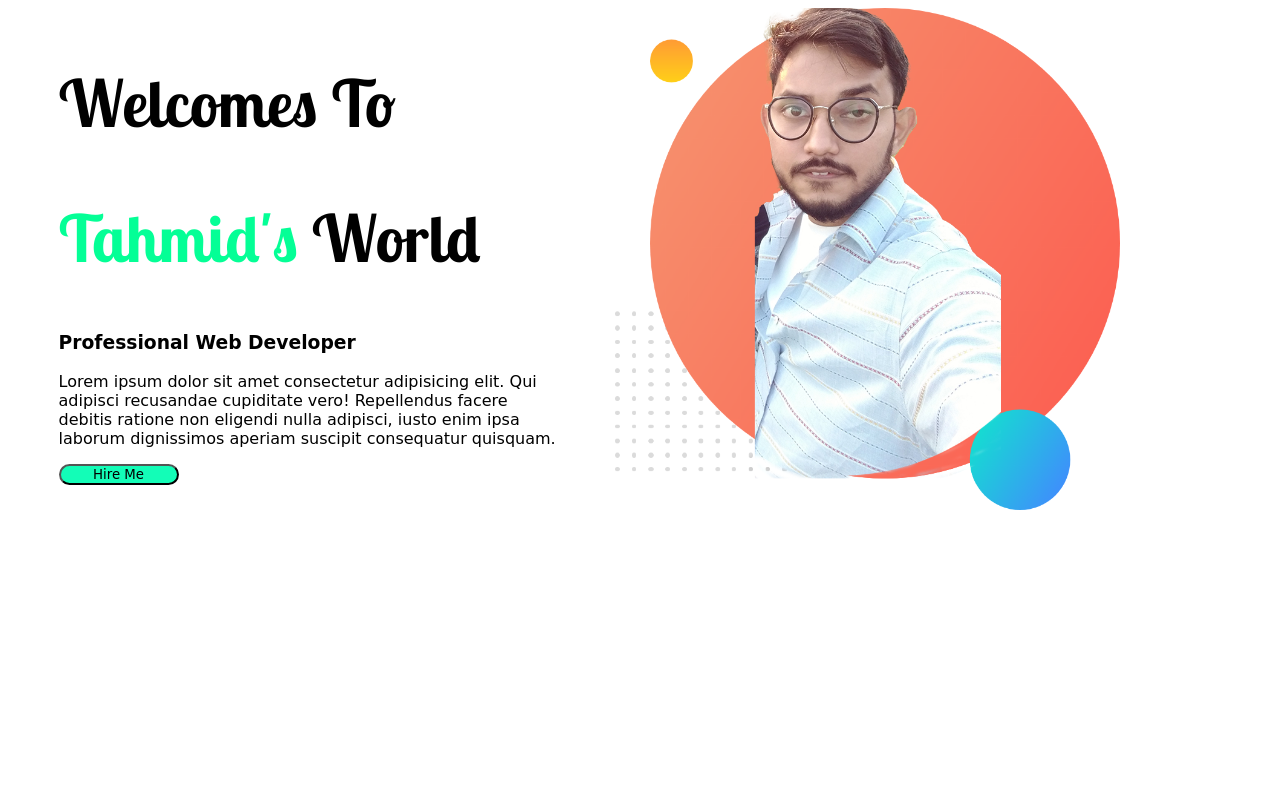
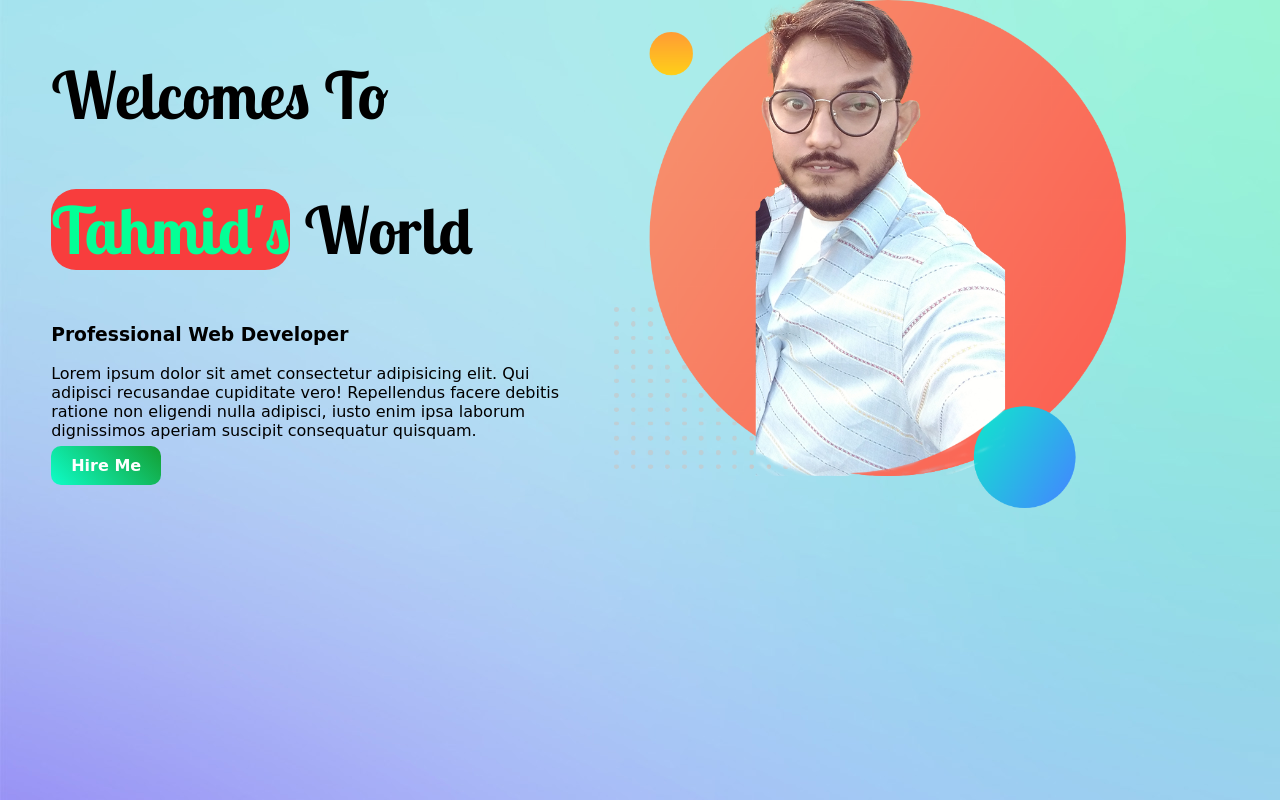
Before and after one commit to tahmid7709/Web-portfolio, a plain HTML site: page index.html in a window 1280 px wide. Drawn offline with Linux system fonts and the light colour scheme; a web font is replaced by a local one.

Commit message:
update wbsite

```diff
--- a/index.html
+++ b/index.html
@@ -8,13 +8,13 @@
     <link href="https://fonts.googleapis.com/css2?family=Lobster+Two:wght@700&family=Roboto:wght@100&family=Tapestry&display=swap" rel="stylesheet">
 </head>
 <body>
-        <section>
+        <section class="top-banner" >
             <div class="width">
             <h1>Welcomes To</h1>
             <h1><span class="text-highlight">Tahmid's</span> World</h1>
             <h3>Professional Web Developer</h3>
             <p>Lorem ipsum dolor sit amet consectetur adipisicing elit. Qui adipisci recusandae cupiditate vero! Repellendus facere debitis ratione non eligendi nulla adipisci, iusto enim ipsa laborum dignissimos aperiam suscipit consequatur quisquam.</p>
-            <button class="hirebtn">Hire Me</button>
+            <a class="link-button" target="_blank" href="https://www.linkedin.com/feed/?trk=guest_homepage-basic_nav-header-join">Hire Me</a>
             </div>
             <div class="width" id="img1">
 
--- a/style.css
+++ b/style.css
@@ -3,11 +3,17 @@ h1{
     font-size: 65px;
 }
 body{
+    background-image: url("images/2.jpg");
+
+    margin: 0;
     font-family: 'Arima Madurai', cursive;
 
 }
 .text-highlight{
-    color: rgb(4, 255, 150);
+    color: #04ff96;
+    color: plum purple;
+    background-color: rgb(248, 61, 61);
+    border-radius:25px ;
 }
 .width{
     width: 40%;
@@ -18,10 +24,19 @@ body{
 .width img{
     width: 100%;
 }
-.hirebtn{
-    width: 120px;
-    color: rgb(0, 0, 0);
+.link-button{
+    text-decoration: none;
+    padding: 10px 20px;
+    width: 150px;
+    color: rgb(255, 255, 255);
+    font-weight: 700;
     font-family: 'Arima Madurai', cursive;
-    background-color: rgb(19, 253, 183);
-    border-radius: 30px;
+    background-image:linear-gradient(45deg,rgb(14, 253, 201), rgb(20, 158, 50)) ;
+    border-radius: 10px;
 }
+a:hover, a:active {
+    background-color: red;
+
+.section{
+    height: 500px;
+}
```
Also changed, not shown: images/2.jpg (added), 1 other file.
